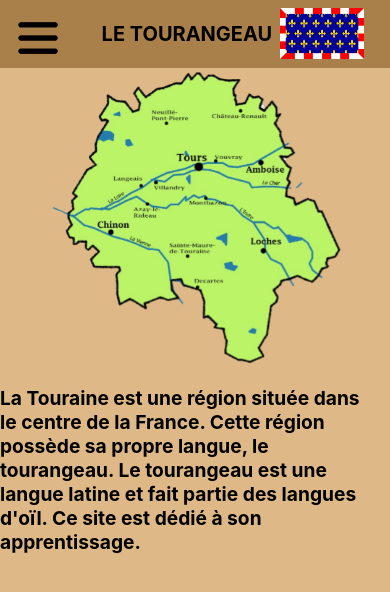
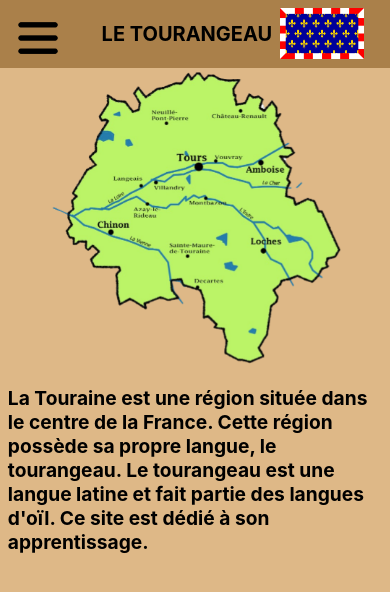
Before and after one commit to ElMala37/tourangeau, a React (Create React App) app: page / in a window 390 px wide. Shown: the top 592 px of the page. Built offline with nearby package versions, Linux system fonts and the light colour scheme.

Commit message:
Presentation

```diff
--- a/src/styles/Accueil.css
+++ b/src/styles/Accueil.css
@@ -24,6 +24,7 @@
   .LogoNavMenu{
     height: 4vh;
     margin: 2vh;
+    transition: scale 0.3s ease;
   }
 
   .LogoNavMenu:hover{
@@ -94,6 +95,7 @@
     .LogoNavMenu{
       height: 3vh;
       margin: 2vh;
+      transition: scale 0.3s ease;
     }
 
     .LogoNavMenu:hover{
--- a/src/styles/Presentation.css
+++ b/src/styles/Presentation.css
@@ -64,6 +64,7 @@
     }
 
     .TexteIntroduction{
+        margin-left: 2vw;
         font-weight: bolder;
         font-size: larger;
     }
```
